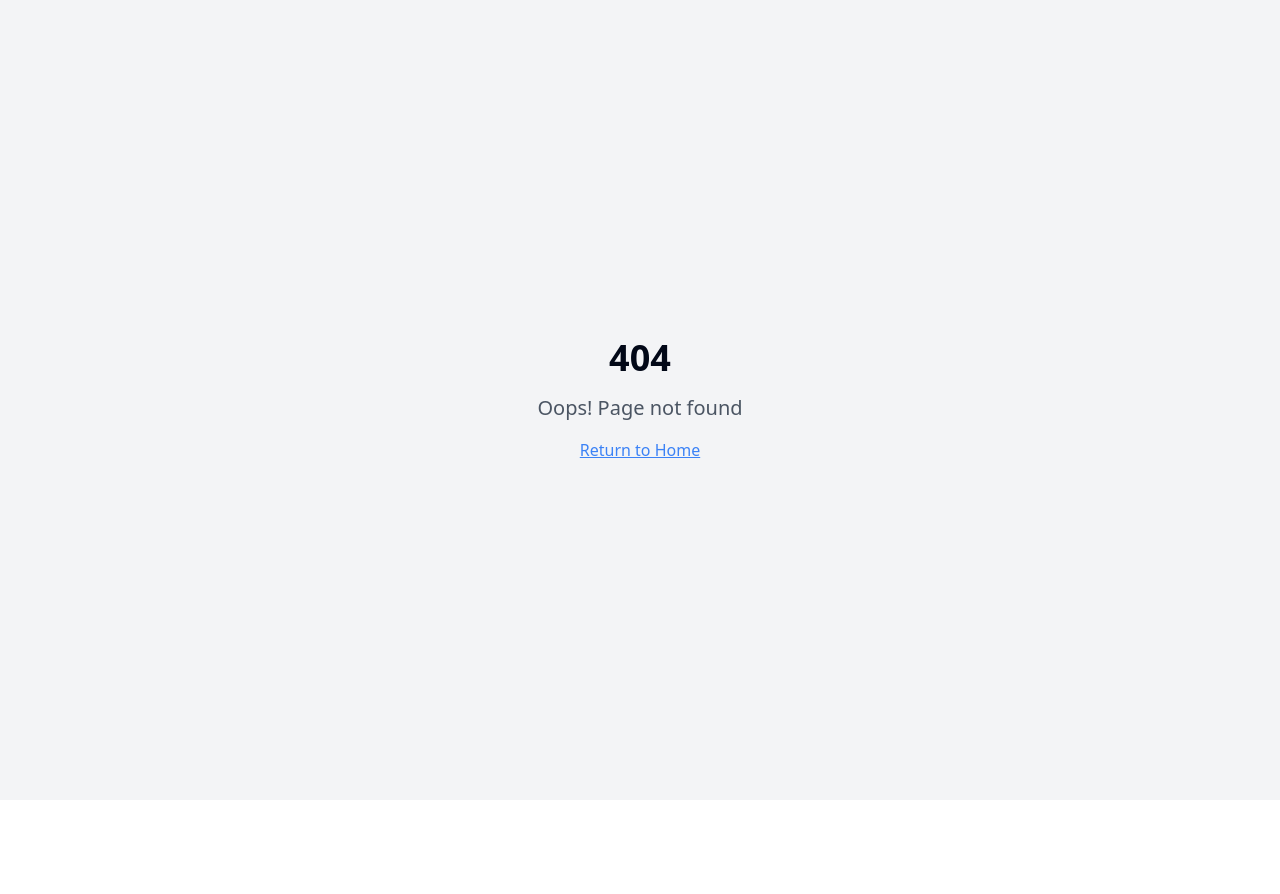
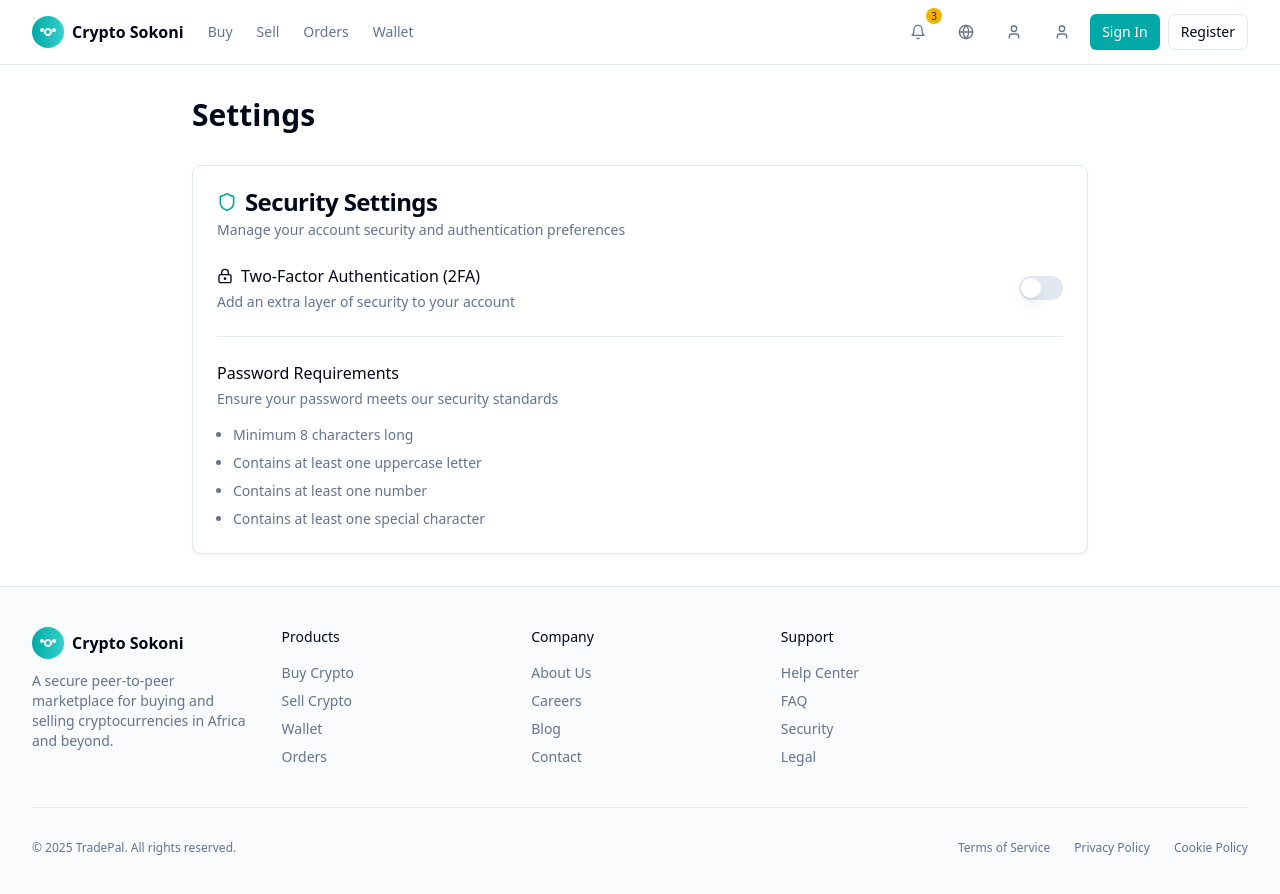
Before and after one commit to kevinmatelong/peer-trade-pal, a React (Vite) app: page /settings in a window 1280 px wide. Before the commit this address had no page. Before the commit the page ends 800 px from the top, so only its background shows below. Built offline with nearby package versions, Linux system fonts and the light colour scheme.

Commit message:
Add user security features
Implement settings, 2FA, and related security enhancements.

```diff
--- a/src/App.tsx
+++ b/src/App.tsx
@@ -9,6 +9,7 @@ import Buy from "./pages/Buy";
 import Sell from "./pages/Sell";
 import Orders from "./pages/Orders";
 import Wallet from "./pages/Wallet";
+import Settings from "./pages/Settings";
 import NotFound from "./pages/NotFound";
 
 const queryClient = new QueryClient();
@@ -25,7 +26,7 @@ const App = () => (
           <Route path="/sell" element={<Sell />} />
           <Route path="/orders" element={<Orders />} />
           <Route path="/wallet" element={<Wallet />} />
-          {/* ADD ALL CUSTOM ROUTES ABOVE THE CATCH-ALL "*" ROUTE */}
+          <Route path="/settings" element={<Settings />} />
           <Route path="*" element={<NotFound />} />
         </Routes>
       </BrowserRouter>
--- /dev/null
+++ b/src/components/settings/security-settings.tsx
@@ -0,0 +1,126 @@
+
+import { useState } from "react";
+import { Card, CardContent, CardDescription, CardHeader, CardTitle } from "@/components/ui/card";
+import { Button } from "@/components/ui/button";
+import { Switch } from "@/components/ui/switch";
+import { Separator } from "@/components/ui/separator";
+import { InputOTP, InputOTPGroup, InputOTPSlot } from "@/components/ui/input-otp";
+import { Shield, Key, LockKeyhole } from "lucide-react";
+import { useToast } from "@/hooks/use-toast";
+
+export function SecuritySettings() {
+  const [is2FAEnabled, setIs2FAEnabled] = useState(false);
+  const [showOTPSetup, setShowOTPSetup] = useState(false);
+  const [otp, setOTP] = useState("");
+  const { toast } = useToast();
+
+  const handleToggle2FA = async () => {
+    if (!is2FAEnabled) {
+      setShowOTPSetup(true);
+    } else {
+      setIs2FAEnabled(false);
+      setShowOTPSetup(false);
+      toast({
+        title: "2FA Disabled",
+        description: "Two-factor authentication has been disabled for your account.",
+      });
+    }
+  };
+
+  const handleVerifyOTP = () => {
+    if (otp.length === 6) {
+      setIs2FAEnabled(true);
+      setShowOTPSetup(false);
+      toast({
+        title: "2FA Enabled",
+        description: "Two-factor authentication has been enabled for your account.",
+      });
+    }
+  };
+
+  return (
+    <div className="space-y-6">
+      <Card>
+        <CardHeader>
+          <CardTitle className="flex items-center gap-2">
+            <Shield className="h-5 w-5 text-teal" />
+            Security Settings
+          </CardTitle>
+          <CardDescription>
+            Manage your account security and authentication preferences
+          </CardDescription>
+        </CardHeader>
+        <CardContent className="space-y-6">
+          <div className="flex items-center justify-between">
+            <div className="space-y-1">
+              <div className="flex items-center gap-2">
+                <LockKeyhole className="h-4 w-4" />
+                <h4 className="font-medium">Two-Factor Authentication (2FA)</h4>
+              </div>
+              <p className="text-sm text-muted-foreground">
+                Add an extra layer of security to your account
+              </p>
+            </div>
+            <Switch
+              checked={is2FAEnabled}
+              onCheckedChange={handleToggle2FA}
+            />
+          </div>
+
+          {showOTPSetup && (
+            <div className="space-y-4 pt-4">
+              <Separator />
+              <div className="space-y-2">
+                <h4 className="font-medium flex items-center gap-2">
+                  <Key className="h-4 w-4" />
+                  Enter Verification Code
+                </h4>
+                <p className="text-sm text-muted-foreground">
+                  Enter the 6-digit code from your authenticator app
+                </p>
+                <div className="flex justify-center py-4">
+                  <InputOTP
+                    value={otp}
+                    onChange={setOTP}
+                    maxLength={6}
+                    render={({ slots }) => (
+                      <InputOTPGroup>
+                        {slots.map((slot, idx) => (
+                          <InputOTPSlot key={idx} {...slot} />
+                        ))}
+                      </InputOTPGroup>
+                    )}
+                  />
+                </div>
+                <div className="flex justify-end">
+                  <Button onClick={handleVerifyOTP} disabled={otp.length !== 6}>
+                    Verify and Enable 2FA
+                  </Button>
+                </div>
+              </div>
+            </div>
+          )}
+
+          <Separator />
+
+          <div className="space-y-4">
+            <div className="flex items-center justify-between">
+              <div className="space-y-1">
+                <h4 className="font-medium">Password Requirements</h4>
+                <p className="text-sm text-muted-foreground">
+                  Ensure your password meets our security standards
+                </p>
+              </div>
+            </div>
+            <ul className="list-disc pl-4 text-sm space-y-2 text-muted-foreground">
+              <li>Minimum 8 characters long</li>
+              <li>Contains at least one uppercase letter</li>
+              <li>Contains at least one number</li>
+              <li>Contains at least one special character</li>
+            </ul>
+          </div>
+        </CardContent>
+      </Card>
+    </div>
+  );
+}
--- a/src/components/site/navbar.tsx
+++ b/src/components/site/navbar.tsx
@@ -53,6 +53,11 @@ export function Navbar() {
               <User className="h-5 w-5" />
             </Button>
           </Link>
+          <Link to="/settings">
+            <Button variant="ghost" size="icon" className="text-muted-foreground">
+              <User className="h-5 w-5" />
+            </Button>
+          </Link>
           <Button variant="default" size="sm" className="hidden md:flex">
             Sign In
           </Button>
@@ -100,6 +105,13 @@ export function Navbar() {
             >
               Wallet
             </Link>
+            <Link
+              to="/settings"
+              className="flex items-center rounded-md px-2 py-1 text-sm font-medium hover:bg-muted"
+              onClick={() => setMobileMenuOpen(false)}
+            >
+              Settings
+            </Link>
             <div className="flex gap-2 pt-2">
               <Button variant="default" size="sm" className="flex-1">
                 Sign In
--- /dev/null
+++ b/src/pages/Settings.tsx
@@ -0,0 +1,21 @@
+
+import { Navbar } from "@/components/site/navbar";
+import { Footer } from "@/components/site/footer";
+import { SecuritySettings } from "@/components/settings/security-settings";
+
+const Settings = () => {
+  return (
+    <div className="min-h-screen flex flex-col bg-background">
+      <Navbar />
+      <main className="flex-1 container py-8">
+        <div className="max-w-4xl mx-auto">
+          <h1 className="text-3xl font-bold mb-8">Settings</h1>
+          <SecuritySettings />
+        </div>
+      </main>
+      <Footer />
+    </div>
+  );
+};
+
+export default Settings;
```
